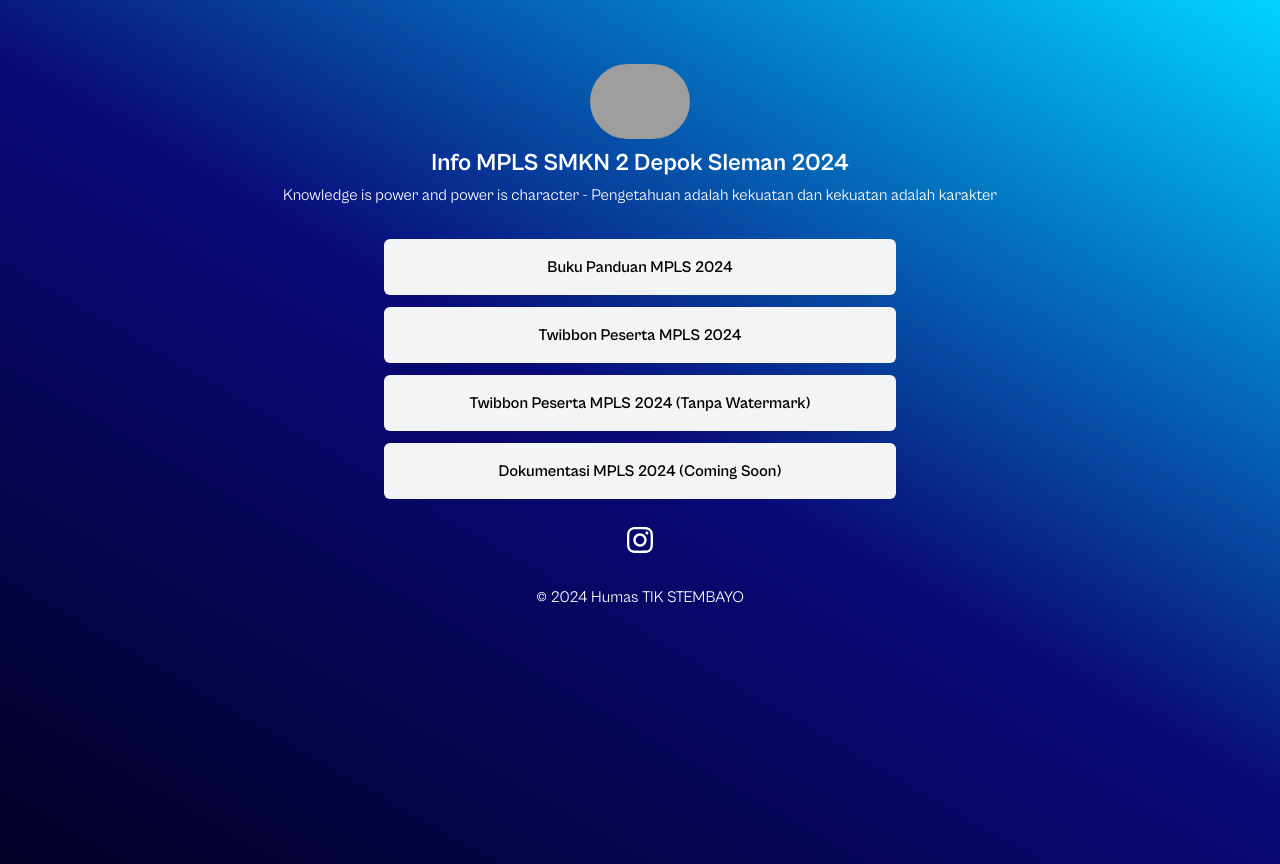
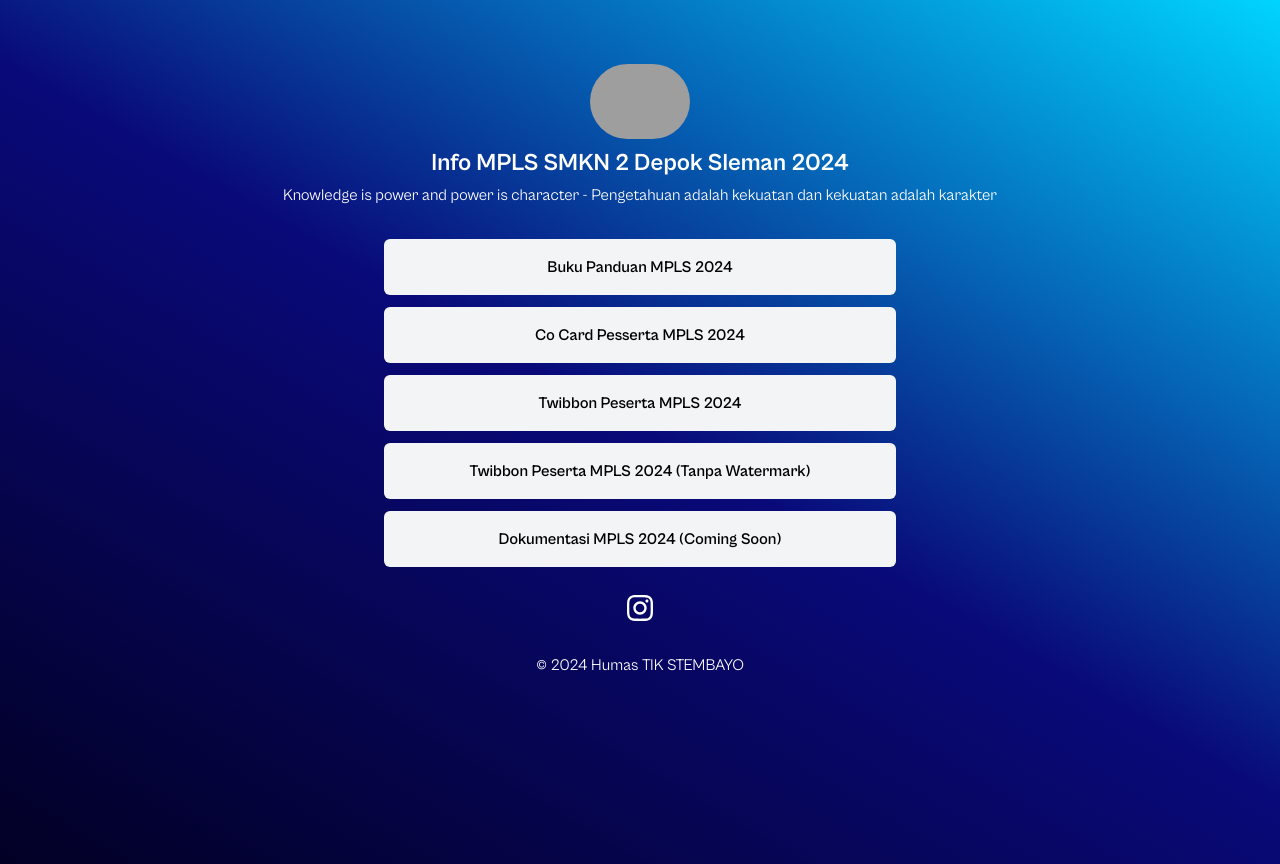
Before and after one commit to fzzzn/links-mpls, a Next.js app: page / in a window 1280 px wide. Built offline with nearby package versions, Linux system fonts and the light colour scheme; grey boxes are pictures that could not be loaded.

Commit message:
Update index.ts

```diff
--- a/src/data/index.ts
+++ b/src/data/index.ts
@@ -8,6 +8,11 @@ const data: Data = {
     {
       href: 'https://drive.google.com/file/d/1lno6FWB7m-kjWw0FzSExAsP4Y2Dki2CF/view?usp=drivesdk',
       title: 'Buku Panduan MPLS 2024',
+      image: ''
+    },
+    {
+      href: 'https://humtik.my.id/wp-content/uploads/2024/07/Co-Card-Peserta-MPLS-2024.png',
+      title: 'Co Card Pesserta MPLS 2024',
       image: ''
     },
     {
```
